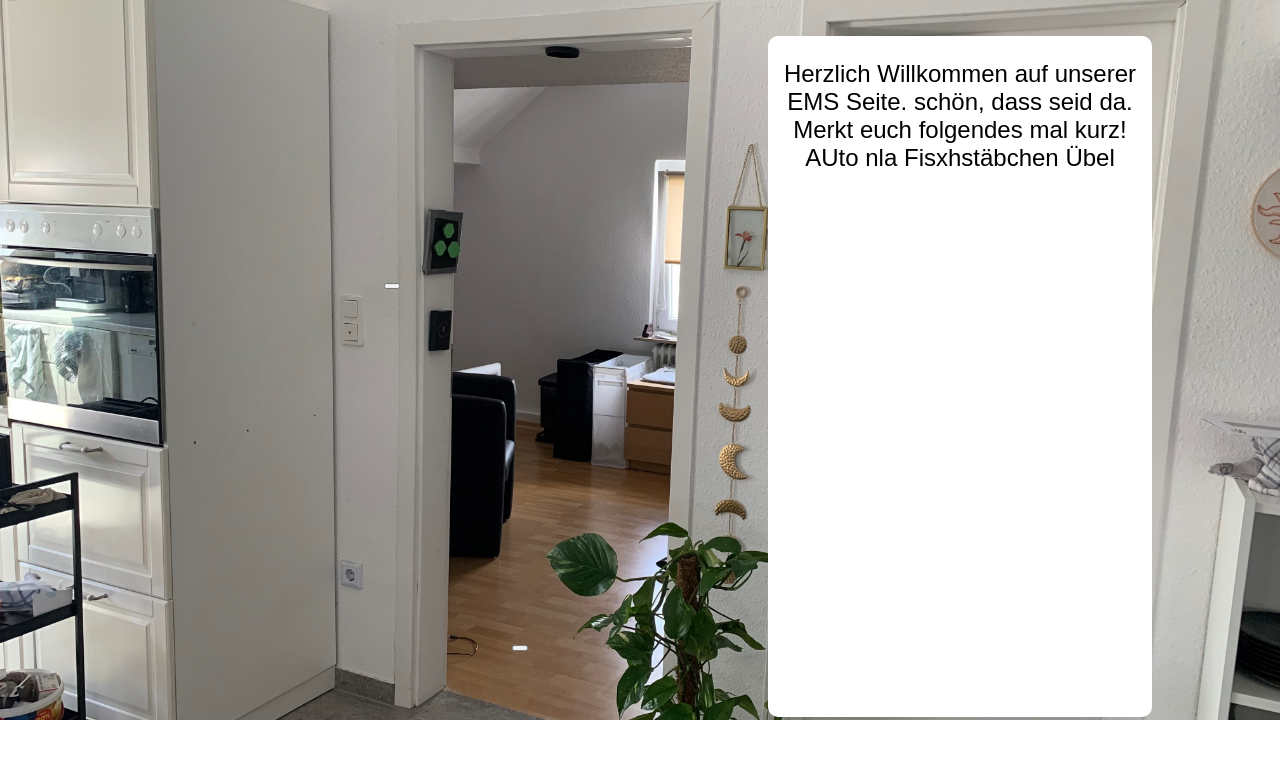
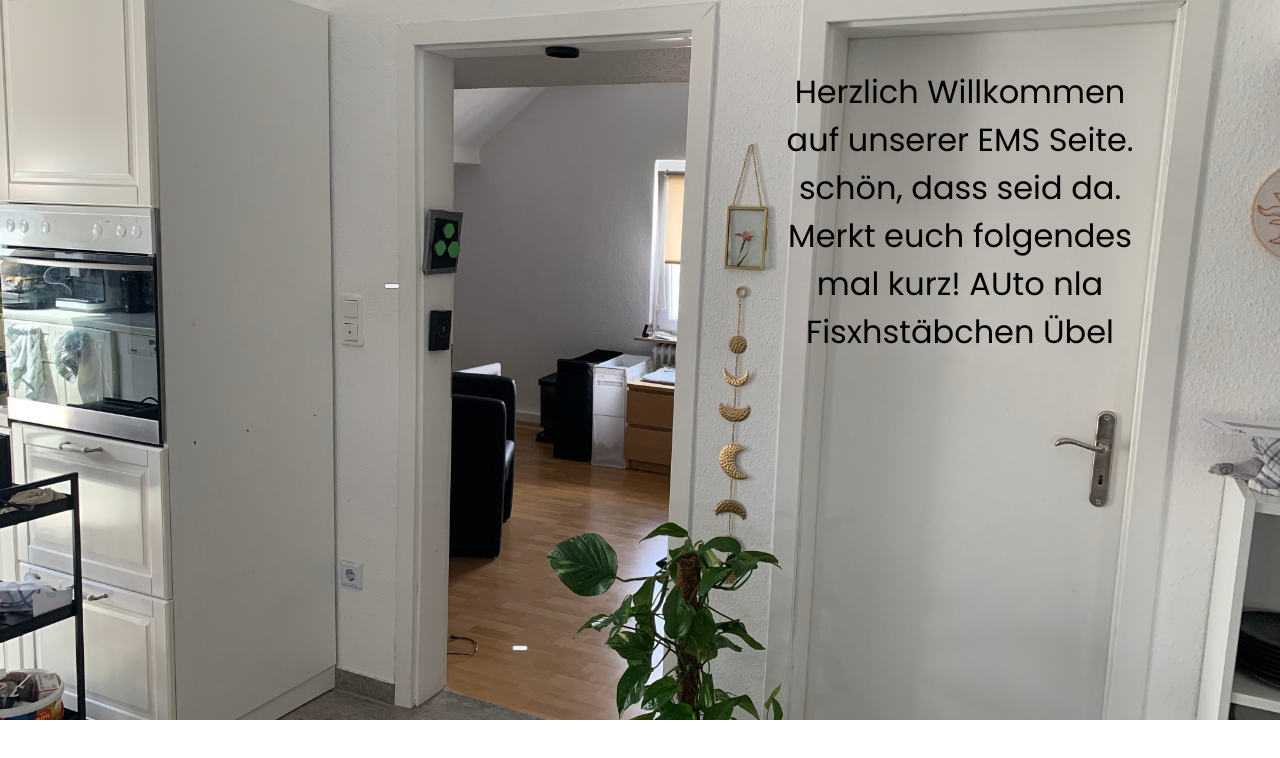
Before and after one commit to Luisa-VT/FixyFoxy-EMS, a plain HTML site: page index.html in a window 1280 px wide. Drawn offline with Linux system fonts and the light colour scheme.

Commit message:
neue schrift

```diff
--- a/index.html
+++ b/index.html
@@ -10,11 +10,11 @@
   <body>
 
       <div class="container">
-        <video autoplay muted class="video" id="vidMit" controls>
+        <video muted class="video" id="vidMit" controls>
           <source src="img/Mit.MOV" >
         Your browser does not support the video tag.
         </video>
-        <video autoplay muted class="video" id="vidOhne" controls>
+        <video muted class="video" id="vidOhne" controls>
           <source src="img/Ohne.MOV" >
         Your browser does not support the video tag.
         </video>
--- a/style.css
+++ b/style.css
@@ -1,3 +1,5 @@
+@import url('https://fonts.googleapis.com/css2?family=Poppins&display=swap');
+
 body{
     margin: 0;
     height: 100%;
@@ -45,9 +47,9 @@ body{
 
  .anfangsText{
      color: black;
-     background: white;
-     font-size: 1.5em;
-     font-family: Arial, Helvetica, sans-serif;
+     background: transparent;
+     font-size: 2.5vw;
+     font-family: 'Poppins', sans-serif;
      font-weight: 400;
      position: absolute;
     top: 5%;
```
